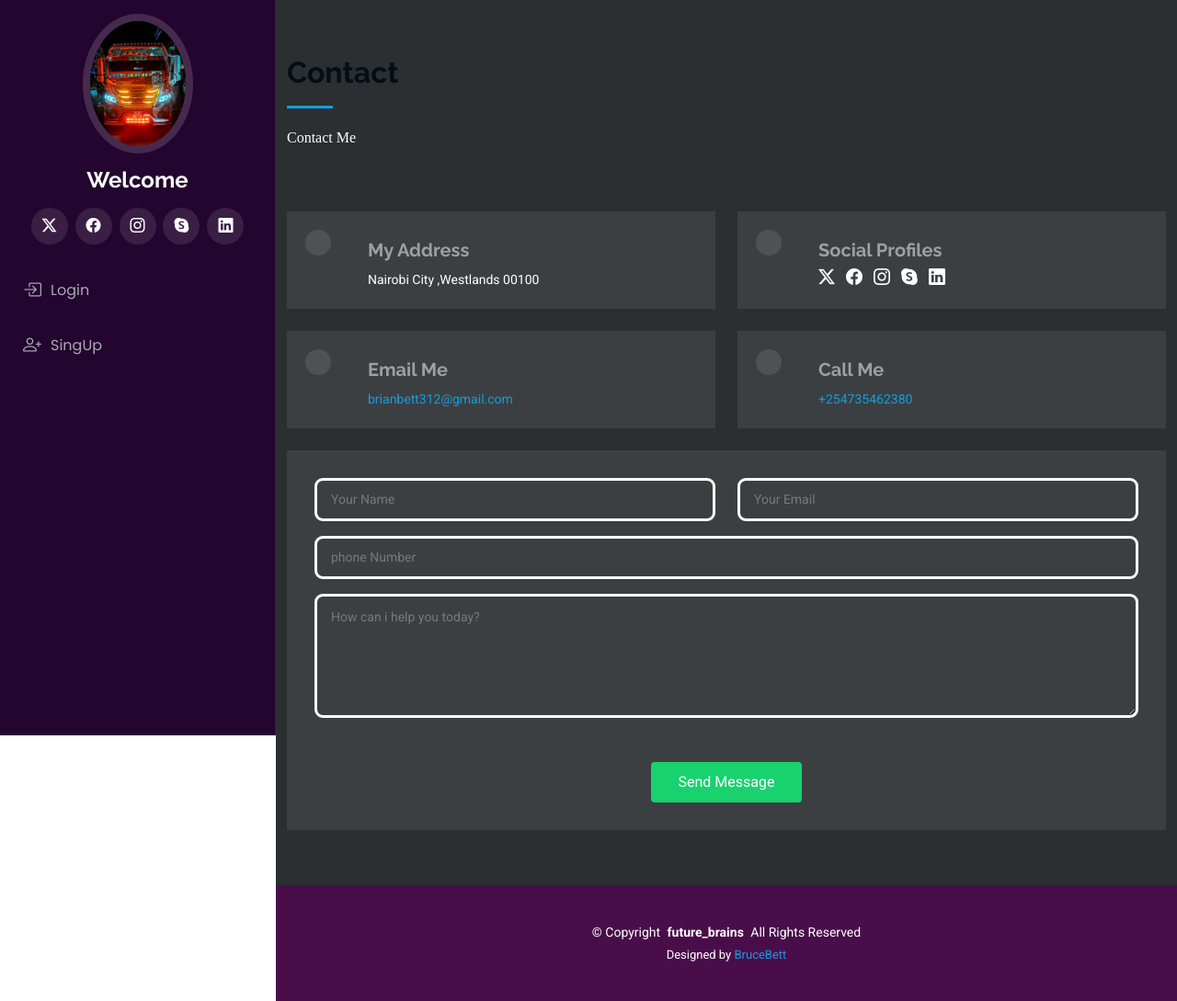
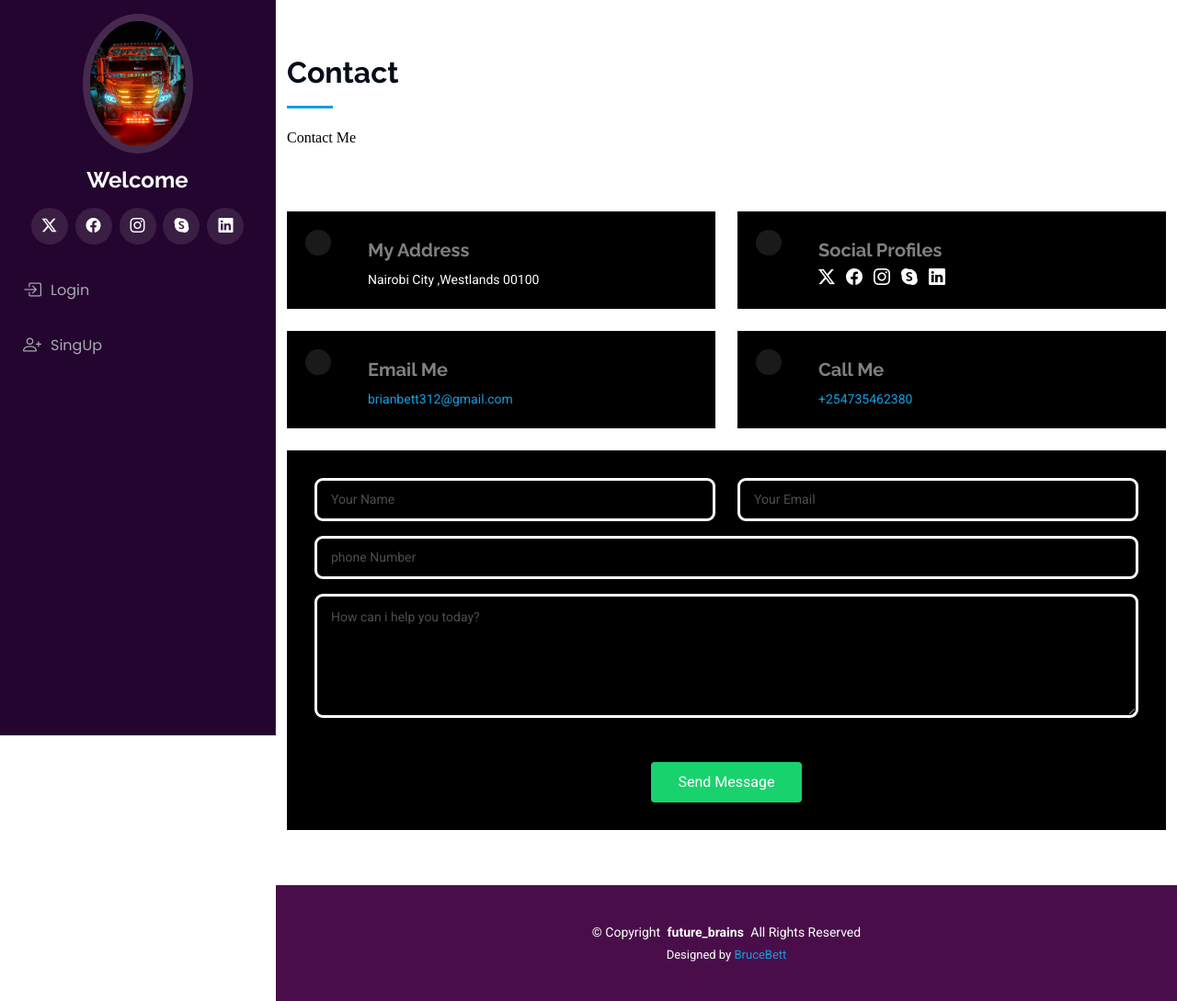
Before and after one commit to brucebett/My-Portfolio, a Django app: page /contact/ in a window 1280 px wide. Shown: the whole page at 92% size. Run offline with Django 5.2, Linux system fonts and the light colour scheme; some libraries are stand-ins or nearby versions.

Commit message:
wenno2 commit

```diff
--- a/project/static/assets/css/main.css
+++ b/project/static/assets/css/main.css
@@ -356,6 +356,7 @@ h6 {
 /*--------------------------------------------------------------
 # Global Footer
 --------------------------------------------------------------*/
+
 .footer {
   color: var(--default-color);
   background-color: #490e4a !important;
--- a/project/templates/contact.html
+++ b/project/templates/contact.html
@@ -9,18 +9,18 @@ contact
 
 {% block body %}
 
-<section id="contact" class="contact">
-    <div class="container">
+<section id="contact" class="contact" style="background-color: white">
+    <div class="container" >
 
       <div class="section-title">
         <h2>Contact</h2>
-        <p style="font-weight: 500;font-family: 'Courier 10 Pitch';color: #fcfcfd">Contact Me</p>
+        <p style="font-weight: 500;font-family: 'Courier 10 Pitch'; color:black;">Contact Me</p>
       </div>
 
       <div class="row mt-2">
 
         <div class="col-md-6 d-flex align-items-stretch">
-          <div class="info-box">
+          <div class="info-box" style="background-color: black">
             <i class="bx bx-map"></i>
             <h3>My Address</h3>
             <p>Nairobi City ,Westlands 00100</p>
@@ -28,7 +28,7 @@ contact
         </div>
 
         <div class="col-md-6 mt-4 mt-md-0 d-flex align-items-stretch">
-          <div class="info-box">
+          <div class="info-box" style="background-color: black">
             <i class="bx bx-share-alt"></i>
             <h3>Social Profiles</h3>
             <div class="social-links">
@@ -42,14 +42,14 @@ contact
         </div>
 
         <div class="col-md-6 mt-4 d-flex align-items-stretch">
-          <div class="info-box">
+          <div class="info-box" style="background-color: black">
             <i class="bx bx-envelope"></i>
             <h3>Email Me</h3>
             <p><a href="">brianbett312@gmail.com</a></p>
           </div>
         </div>
         <div class="col-md-6 mt-4 d-flex align-items-stretch">
-          <div class="info-box">
+          <div class="info-box" style="background-color: black">
             <i class="bx bx-phone-call"></i>
             <h3>Call Me</h3>
             <p><a href="">+254735462380</a></p>
@@ -66,7 +66,7 @@ contact
         </div>
         {% endfor %}
 
-      <form action={% url "contact" %} method="post" role="form" class="php-email-form mt-4">
+      <form action={% url "contact" %} method="post" role="form" class="php-email-form mt-4" style="background-color: black">
         {% csrf_token %}
         <div class="row">
           <div class="col-md-6 form-group">
```
